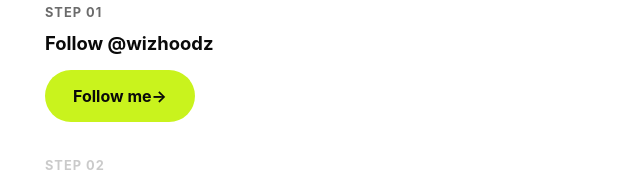
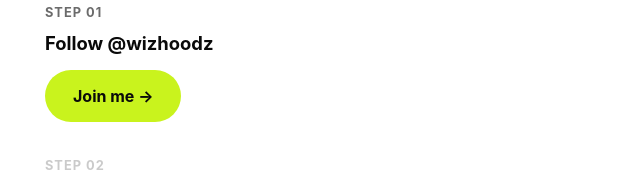
Before and after one commit to LolaMcBurns/wizhoodz, a website: page id.html in a window 1280 px wide. Shown: the part 230-402 px from the top of the page, without its empty margins (319-959 px from the left). Drawn offline with nearby package versions, Linux system fonts and the light colour scheme.

Commit message:
Update id.html

```diff
--- a/id.html
+++ b/id.html
@@ -71,7 +71,7 @@
     <div class="step" id="s1">
       <div class="step-num">Step 01</div>
       <h3>Follow @wizhoodz <span class="check hidden" id="c1">&#10003;</span></h3>
-      <a class="btn lime" id="followBtn" href="https://x.com/intent/follow?screen_name=wizhoodz" target="_blank" rel="noopener">Follow me&rarr;</a>
+      <a class="btn lime" id="followBtn" href="https://x.com/intent/follow?screen_name=wizhoodz" target="_blank" rel="noopener">Join me &rarr;</a>
     </div>
 
     <div class="step locked" id="s2">
```
